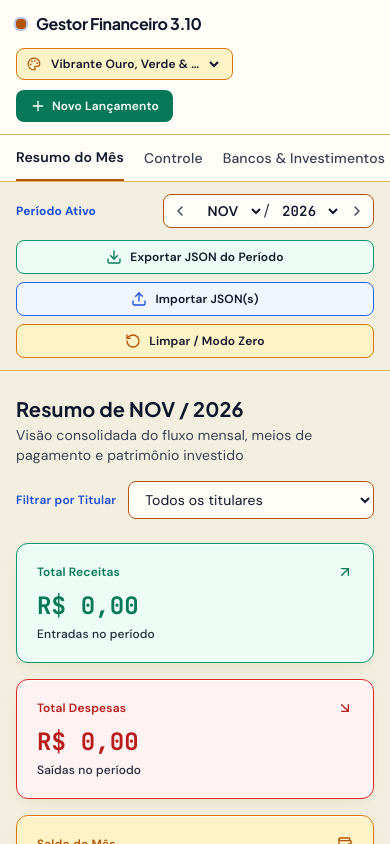
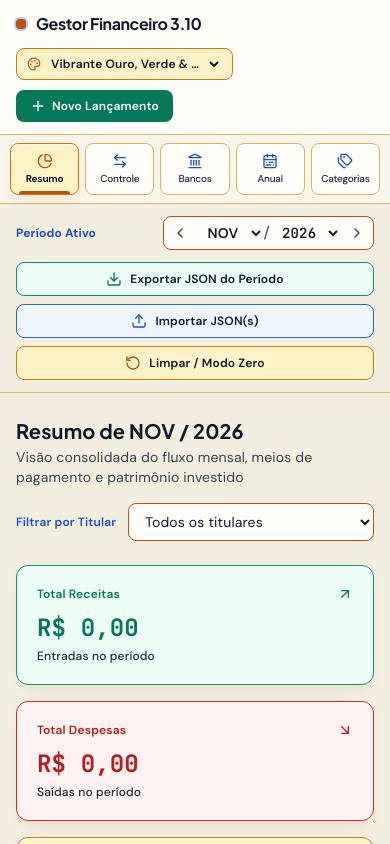
Before and after one commit to ezequielkruz/Malaquias, a React (Vite) app: page / in a window 390 px wide. Shown: the top 844 px of the page. Built offline with nearby package versions, Linux system fonts and the light colour scheme.

Commit message:
feat: enhance navigation and table usability
- Add icons and mobile-friendly labels to navigation tabs
- Enable sticky headers and improved scrolling in financial tables for better data management

```diff
--- a/src/components/ControleTab.tsx
+++ b/src/components/ControleTab.tsx
@@ -746,20 +746,20 @@ export const ControleTab: React.FC<ControleTabProps> = ({
       </div>
 
       {/* DESKTOP SPREADSHEET TABLE (>= 768px) */}
-      <div className="hidden md:block rounded-xl border-[1.5px] border-[var(--border-subtle)] bg-[var(--bg-surface)] [box-shadow:var(--card-shadow)] overflow-hidden">
-        <div className="overflow-x-auto">
+      <div className="hidden md:block rounded-xl border-[1.5px] border-[var(--border-subtle)] bg-[var(--bg-surface)] [box-shadow:var(--card-shadow)]">
+        <div className="overflow-auto max-h-[68vh] rounded-t-[10px]">
           <table className="w-full text-left border-collapse min-w-[1060px]">
             <thead>
-              <tr className="border-b border-[var(--border-subtle)] bg-[var(--bg-header)] text-xs font-semibold text-[var(--text-secondary)]">
-                <th className="py-3 px-3 w-32">Data</th>
-                <th className="py-3 px-3 w-28">Tipo</th>
-                <th className="py-3 px-3 w-40">Categoria</th>
-                <th className="py-3 px-3 w-44">Descrição</th>
-                <th className="py-3 px-3 w-36 text-right">Valor (R$)</th>
-                <th className="py-3 px-3">Obs</th>
-                <th className="py-3 px-3 w-32">Pago / Forma</th>
-                <th className="py-3 px-3 w-28">Titular</th>
-                <th className="py-3 px-3 w-24 text-right">Ações</th>
+              <tr className="text-xs font-semibold text-[var(--text-secondary)]">
+                <th className="py-3 px-3 w-32 sticky top-0 z-20 bg-[var(--bg-header)] border-b border-[var(--border-subtle)]">Data</th>
+                <th className="py-3 px-3 w-28 sticky top-0 z-20 bg-[var(--bg-header)] border-b border-[var(--border-subtle)]">Tipo</th>
+                <th className="py-3 px-3 w-40 sticky top-0 z-20 bg-[var(--bg-header)] border-b border-[var(--border-subtle)]">Categoria</th>
+                <th className="py-3 px-3 w-44 sticky top-0 z-20 bg-[var(--bg-header)] border-b border-[var(--border-subtle)]">Descrição</th>
+                <th className="py-3 px-3 w-36 sticky top-0 z-20 bg-[var(--bg-header)] border-b border-[var(--border-subtle)] text-right">Valor (R$)</th>
+                <th className="py-3 px-3 sticky top-0 z-20 bg-[var(--bg-header)] border-b border-[var(--border-subtle)]">Obs</th>
+                <th className="py-3 px-3 w-32 sticky top-0 z-20 bg-[var(--bg-header)] border-b border-[var(--border-subtle)]">Pago / Forma</th>
+                <th className="py-3 px-3 w-28 sticky top-0 z-20 bg-[var(--bg-header)] border-b border-[var(--border-subtle)]">Titular</th>
+                <th className="py-3 px-3 w-24 sticky top-0 z-20 bg-[var(--bg-header)] border-b border-[var(--border-subtle)] text-right">Ações</th>
               </tr>
             </thead>
             <tbody className="divide-y divide-[var(--border-subtle)] text-sm">
--- a/src/components/HeaderNav.tsx
+++ b/src/components/HeaderNav.tsx
@@ -1,11 +1,16 @@
 import React, { useRef } from 'react';
 import {
+  ArrowLeftRight,
+  CalendarRange,
   ChevronLeft,
   ChevronRight,
   Download,
+  Landmark,
   Palette,
+  PieChart,
   Plus,
   RotateCcw,
+  Tags,
   Upload,
 } from 'lucide-react';
 import type { TabId } from '../types/finance';
@@ -27,12 +32,17 @@ interface HeaderNavProps {
   onChangeTheme: (theme: ThemeId) => void;
 }
 
-const TABS: Array<{ id: TabId; label: string }> = [
-  { id: 'resumo', label: 'Resumo do Mês' },
-  { id: 'controle', label: 'Controle' },
-  { id: 'bancos', label: 'Bancos & Investimentos' },
-  { id: 'anual', label: 'Orçamento Anual' },
-  { id: 'categorias', label: 'Categorias' },
+const TABS: Array<{
+  id: TabId;
+  label: string;
+  mobileLabel: string;
+  Icon: React.ComponentType<{ className?: string; 'aria-hidden'?: boolean }>;
+}> = [
+  { id: 'resumo', label: 'Resumo do Mês', mobileLabel: 'Resumo', Icon: PieChart },
+  { id: 'controle', label: 'Controle', mobileLabel: 'Controle', Icon: ArrowLeftRight },
+  { id: 'bancos', label: 'Bancos & Investimentos', mobileLabel: 'Bancos', Icon: Landmark },
+  { id: 'anual', label: 'Orçamento Anual', mobileLabel: 'Anual', Icon: CalendarRange },
+  { id: 'categorias', label: 'Categorias', mobileLabel: 'Categorias', Icon: Tags },
 ];
 
 export const HeaderNav: React.FC<HeaderNavProps> = ({
@@ -156,29 +166,48 @@ export const HeaderNav: React.FC<HeaderNavProps> = ({
           </div>
         </div>
 
-        {/* Mobile/Tablet Horizontal Scroll Tab Bar (no text clipped mid-word) */}
+        {/* Mobile/Tablet Touch-Friendly Icon + Label Grid Navigation (min 48px touch target, zero accidental cutoffs) */}
         <nav
           aria-label="Navegação móvel"
-          className="lg:hidden border-t border-[var(--border-subtle)] px-4 overflow-x-auto flex items-center gap-5"
+          className="lg:hidden border-t border-[var(--border-subtle)] bg-[var(--bg-canvas)]/55 px-2.5 sm:px-6 py-2"
         >
+          <div className="grid grid-cols-5 gap-1.5 sm:gap-2.5">
             {TABS.map((tab) => {
               const isActive = activeTab === tab.id;
+              const TabIcon = tab.Icon;
               return (
                 <button
                   key={tab.id}
                   type="button"
                   onClick={() => onSelectTab(tab.id)}
+                  aria-label={tab.label}
                   aria-current={isActive ? 'page' : undefined}
-                className={`relative py-3 text-sm font-medium whitespace-nowrap shrink-0 transition-colors cursor-pointer ${
+                  className={`relative min-h-[52px] sm:min-h-[46px] px-1 sm:px-2.5 py-1.5 rounded-lg border-[1.5px] flex flex-col sm:flex-row items-center justify-center gap-1 sm:gap-2 text-center transition-all cursor-pointer focus-visible:outline-none focus-visible:ring-2 focus-visible:ring-[var(--accent-underline)] ${
                     isActive
-                    ? 'text-[var(--text-primary)] font-semibold border-b-2 border-[var(--accent-underline)]'
-                    : 'text-[var(--text-muted)] hover:text-[var(--accent-blue)]'
+                      ? 'border-[var(--card-gold-border)] bg-[var(--card-gold-bg)] text-[var(--text-primary)] font-bold [box-shadow:var(--card-shadow)]'
+                      : 'border-[var(--border-subtle)] bg-[var(--bg-surface)] text-[var(--text-secondary)] font-medium hover:bg-[var(--bg-surface-hover)]'
                   }`}
                 >
-                {tab.label}
+                  <TabIcon
+                    className={`w-4 h-4 shrink-0 ${
+                      isActive ? 'text-[var(--accent-gold)]' : 'text-[var(--accent-blue)]'
+                    }`}
+                    aria-hidden={true}
+                  />
+                  <span className="text-[10px] sm:text-xs leading-tight tracking-tight truncate max-w-full">
+                    <span className="sm:hidden">{tab.mobileLabel}</span>
+                    <span className="hidden sm:inline">{tab.label}</span>
+                  </span>
+                  {isActive && (
+                    <span
+                      aria-hidden="true"
+                      className="absolute bottom-0 left-2 right-2 h-[3px] rounded-t bg-[var(--accent-underline)]"
+                    />
+                  )}
                 </button>
               );
             })}
+          </div>
         </nav>
       </header>
 
```
Also changed, not shown: src/components/OrcamentoAnualTab.tsx (+40 -23 lines). Lines whose indentation alone changed are shown as unchanged.
